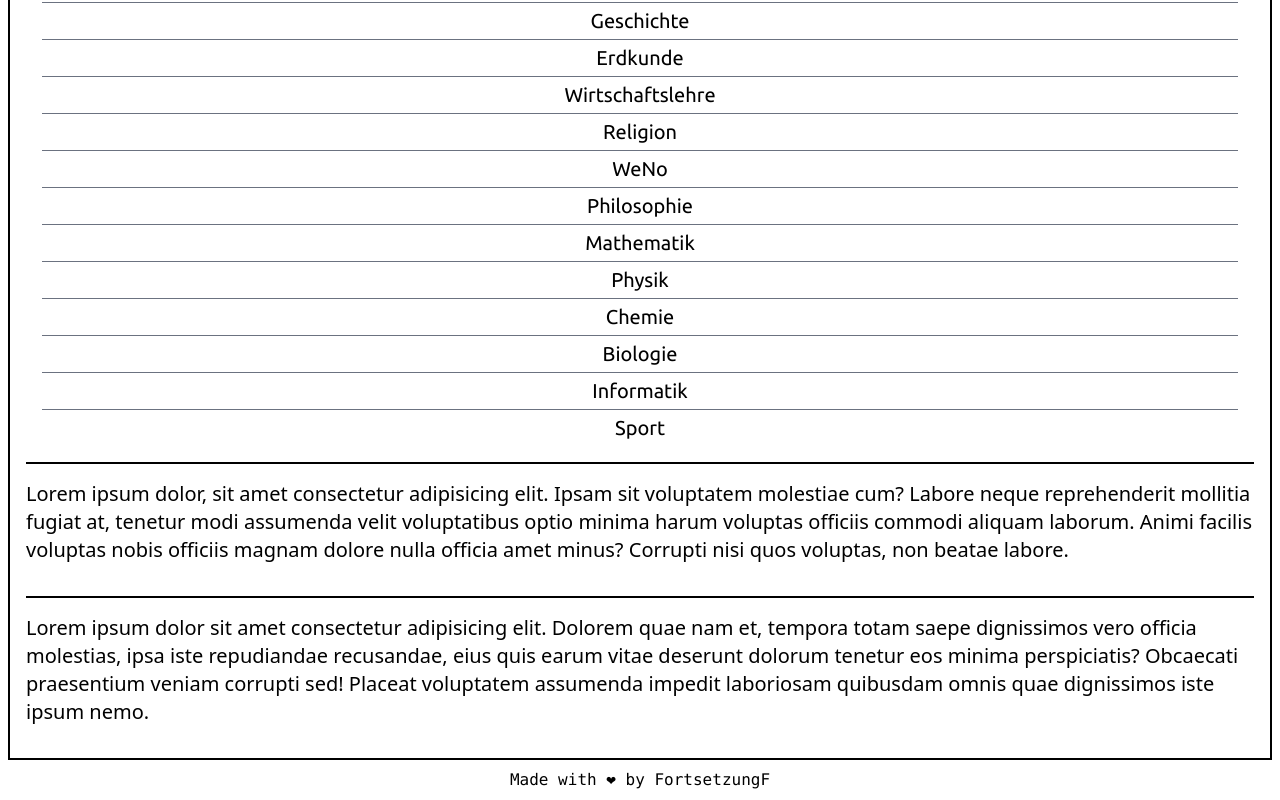
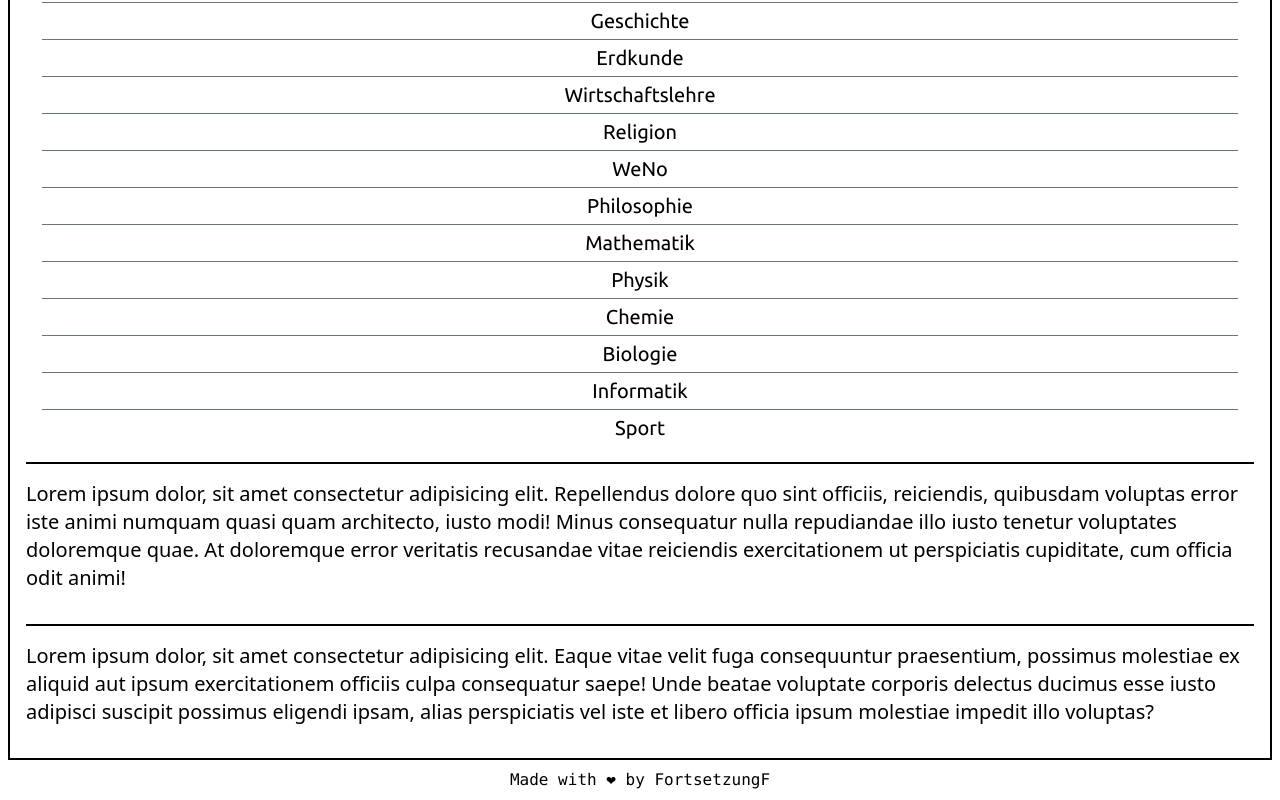
Before and after one commit to FortsetzungF/schulmappe-frontend, a Next.js app: page / in a window 1280 px wide. Shown: the part 385-1185 px from the top of the page. Built offline with nearby package versions, Linux system fonts and the light colour scheme.

Commit message:
update styles

```diff
--- a/components/layout.js
+++ b/components/layout.js
@@ -1,9 +1,15 @@
 import Link from 'next/link';
+import Head from 'next/head';
+// import Warning from './warning';
 import Menu from './menu';
+import UploadForm from './uploadForm';
 
-export default function Layout({ children }) {
+export default function Layout({ children, home }) {
   return (
     <div>
+      <Head>
+        <title>schulmappe.</title>
+      </Head>
       <div className="m-2 2xl:mx-32 2xl:my-5 border-2 border-black">
         <div className="p-4 divide-y-2 divide-black">
           <header>
@@ -14,24 +20,27 @@ export default function Layout({ children }) {
                 </a>
               </Link>
             </h1>
+            {/* <Warning /> */}
           </header>
           <main>
             <div className="grid 2xl:grid-cols-7 gap-4 2xl:py-4 divide-y-2 2xl:divide-y-0 2xl:divide-x divide-black">
               <div className="2xl:col-span-1 px-4">
                 <Menu />
               </div>
-              <div className="2xl:col-span-4 text-xl py-4 2xl:px-4">
-                {children}
-              </div>
-              <div className="2xl:col-span-2 text-xl py-4 2xl:px-4">
-                Lorem ipsum dolor sit amet consectetur adipisicing elit. Dolorem
-                quae nam et, tempora totam saepe dignissimos vero officia
-                molestias, ipsa iste repudiandae recusandae, eius quis earum
-                vitae deserunt dolorum tenetur eos minima perspiciatis?
-                Obcaecati praesentium veniam corrupti sed! Placeat voluptatem
-                assumenda impedit laboriosam quibusdam omnis quae dignissimos
-                iste ipsum nemo.
-              </div>
+              {!home ? (
+                <>
+                  <div className="2xl:col-span-4 text-xl py-4 2xl:px-4">
+                    {children}
+                  </div>
+                  <div className="2xl:col-span-2 text-xl py-4 2xl:px-4">
+                    <UploadForm />
+                  </div>
+                </>
+              ) : (
+                <div className="2xl:col-span-6 text-xl py-4 2xl:px-4">
+                  {children}
+                </div>
+              )}
             </div>
           </main>
         </div>
--- a/components/menu.js
+++ b/components/menu.js
@@ -1,6 +1,6 @@
 import NavItem from './navitem';
 
-export default function Menu({ children }) {
+export default function Menu() {
   return (
     <div className="font-ubuntu text-center 2xl:text-left">
       <ul className="divide-y divide-gray-500">
--- /dev/null
+++ b/components/uploadForm.js
@@ -0,0 +1,12 @@
+export default function UploadForm() {
+  return (
+    <div>
+      Lorem ipsum dolor, sit amet consectetur adipisicing elit. Eaque vitae
+      velit fuga consequuntur praesentium, possimus molestiae ex aliquid aut
+      ipsum exercitationem officiis culpa consequatur saepe! Unde beatae
+      voluptate corporis delectus ducimus esse iusto adipisci suscipit possimus
+      eligendi ipsam, alias perspiciatis vel iste et libero officia ipsum
+      molestiae impedit illo voluptas?
+    </div>
+  );
+}
--- /dev/null
+++ b/components/warning.js
@@ -0,0 +1,7 @@
+export default function Warning() {
+  return (
+    <h2 className="text-center text-xl md:text-2xl bg-red-600 mb-2 p-2 rounded">
+      Lorem ipsum dolor sit, amet consectetur adipisicing elit. Provident, ipsa.
+    </h2>
+  );
+}
--- a/pages/index.js
+++ b/pages/index.js
@@ -4,12 +4,12 @@ export default function Home() {
   return (
     <div>
       <Layout>
-        Lorem ipsum dolor, sit amet consectetur adipisicing elit. Ipsam sit
-        voluptatem molestiae cum? Labore neque reprehenderit mollitia fugiat at,
-        tenetur modi assumenda velit voluptatibus optio minima harum voluptas
-        officiis commodi aliquam laborum. Animi facilis voluptas nobis officiis
-        magnam dolore nulla officia amet minus? Corrupti nisi quos voluptas, non
-        beatae labore.
+        Lorem ipsum dolor, sit amet consectetur adipisicing elit. Repellendus
+        dolore quo sint officiis, reiciendis, quibusdam voluptas error iste
+        animi numquam quasi quam architecto, iusto modi! Minus consequatur nulla
+        repudiandae illo iusto tenetur voluptates doloremque quae. At doloremque
+        error veritatis recusandae vitae reiciendis exercitationem ut
+        perspiciatis cupiditate, cum officia odit animi!
       </Layout>
     </div>
   );
```
Also changed, not shown: 1 other file (tests, documents, lock files or other folders).
